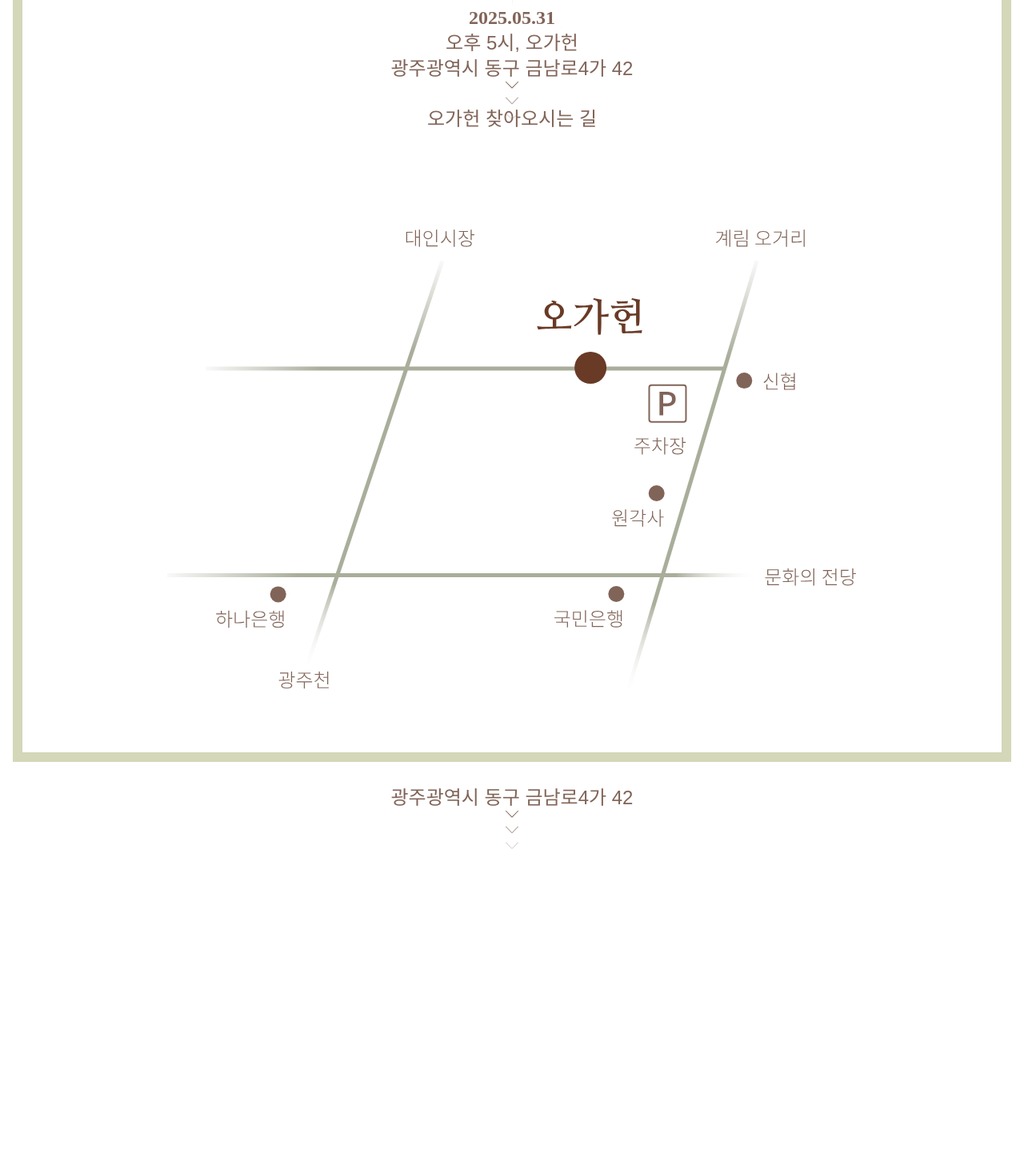
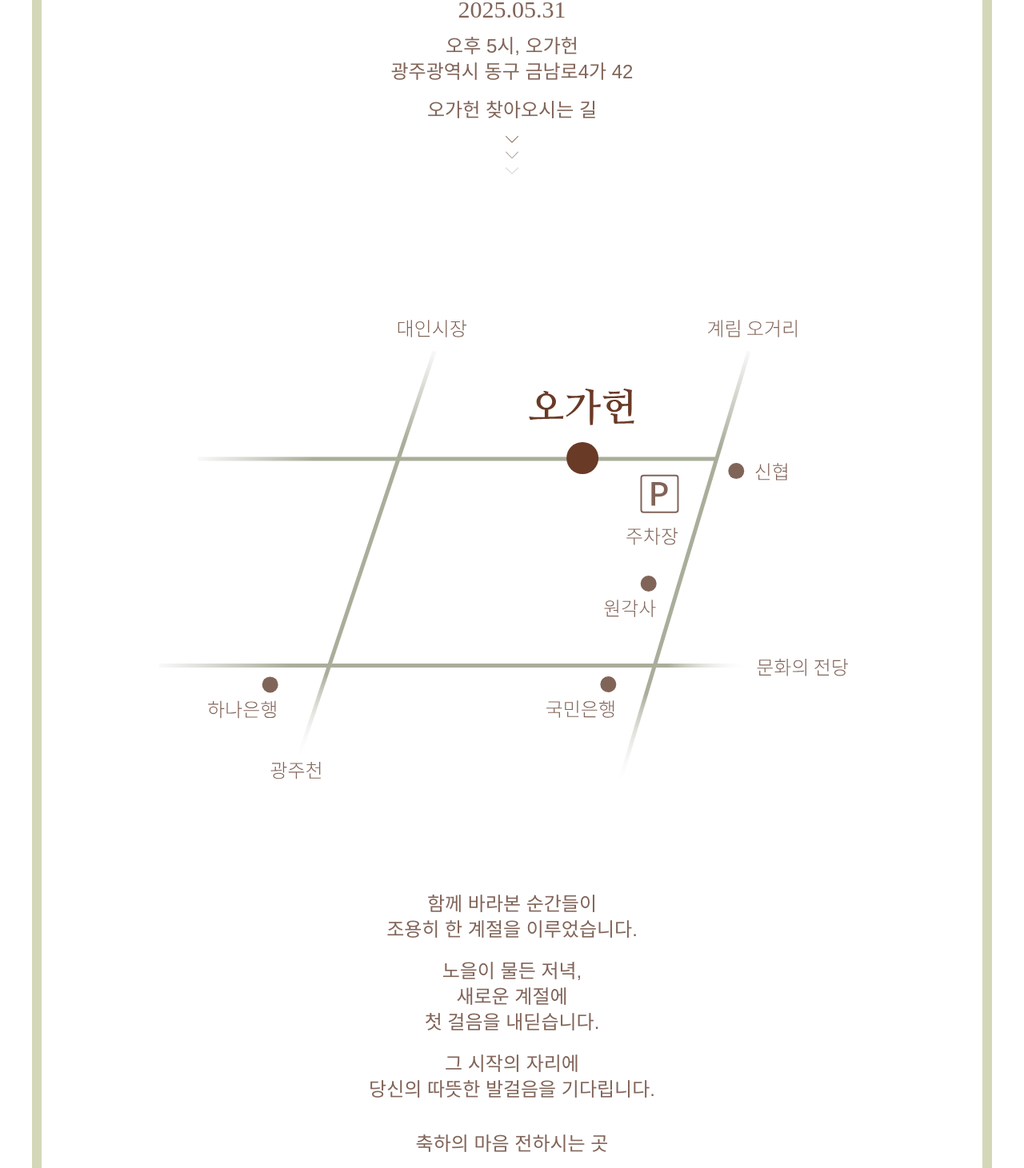
Before and after one commit to ryjn/wedding-inv, a React (Vite) app: page / in a window 1280 px wide. Shown: the part 783-2244 px from the top of the page at 80% size. Before the commit the page ends 1845 px from the top, so only its background shows below. Built offline with nearby package versions, Linux system fonts and the light colour scheme.

Commit message:
updated map page

```diff
--- a/src/App.jsx
+++ b/src/App.jsx
@@ -1,6 +1,7 @@
 import "./App.css";
 import { Home } from "./components/sections/Home";
 import { Map } from "./components/sections/Map";
+import { Contact } from "./components/sections/Contact";
 
 function App() {
   return (
--- a/src/components/sections/Contact.jsx
+++ b/src/components/sections/Contact.jsx
@@ -0,0 +1,11 @@
+import { RevealOnScroll } from "../RevealOnScroll";
+
+export const Contact = () => {
+  return (
+    <>
+      <RevealOnScroll>
+        <section id="contact"></section>
+      </RevealOnScroll>
+    </>
+  );
+};
--- a/src/components/sections/Home.jsx
+++ b/src/components/sections/Home.jsx
@@ -8,16 +8,16 @@ export const Home = () => {
     <RevealOnScroll>
       <section
         id="home"
-        className="h-screen py-10 flex flex-col items-center justify-between relative"
+        className="min-h-screen py-5 flex flex-col items-center justify-between relative"
       >
-        <h3 className="text-base md:text-2xl text-center">
+        <h3 className="text-base md:text-2xl text-center font-light">
           해가 길어지는 저녁,
           <br />
           저희의 시작을 함께해 주세요
         </h3>
-        <img src={TopLine} className="w-auto h-48 md:h-64" />
-        <div className="w-[90%] md:w-[60%] flex flex-row justify-between">
-          <div className="flex-1 flex-row text-left">
+        <img src={TopLine} className="w-auto h-auto" />
+        <div className="w-[90%] md:w-[70%] flex flex-row justify-between items-center">
+          <div className="flex-1 flex-row text-left space-y-3">
             <h3 className="text-sm md:text-base font-sansKR">신랑</h3>
             <h1 className="name text-3xl md:text-5xl font-nanum">김준</h1>
           </div>
@@ -26,25 +26,31 @@ export const Home = () => {
             <hr className="border-t border-[var(--color-accent)] w-10 md:w-15 mx-auto" />
             <h3 className="date text-2xl md:text-3xl ">31</h3>
           </div>
-          <div className="flex-1 flex-row text-right">
+          <div className="flex-1 flex-row text-right space-y-3">
             <h3 className="text-sm md:text-base font-sansKR">신부</h3>
             <h1 className="name text-3xl md:text-5xl font-nanum">정성윤</h1>
           </div>
         </div>
-        <img src={BottomLine} className="w-auto h-48 md:h-64" />
-        <div className="text-center">
-          <h2 className="event-title text-base md:text-2xl font-bold">
+        <img src={BottomLine} className="w-auto h-auto" />
+        <div className="text-center space-y-3">
+          <h2 className="text-xl md:text-3xl font-nanum font-medium">
             2025.05.31
           </h2>
-          <h3 className="text-base md:text-2xl">
-            오후 5시, 오가헌
-            <br />
-            광주광역시 동구 금남로4가 42
+          <div className="">
+            <h3 className="text-base md:text-2xl font-light">
+              오후 5시, 오가헌
+            </h3>
+            <h3 className="text-base md:text-2xl font-light">
+              광주광역시 동구 금남로4가 42
+            </h3>
+          </div>
+        </div>
+        <div className="flex flex-col">
+          <h3 className="py-4 text-base md:text-2xl text-center">
+            오가헌 찾아오시는 길
           </h3>
+          <img src={DownArrow} className="w-3 md:w-4 h-auto mx-auto" />
         </div>
-        <a href="#map">
-          <img src={DownArrow} className="w-4 h-auto cursor-pointer" />
-        </a>
       </section>
     </RevealOnScroll>
   );
--- a/src/components/sections/Map.jsx
+++ b/src/components/sections/Map.jsx
@@ -7,18 +7,35 @@ export const Map = () => {
     <RevealOnScroll>
       <section
         id="map"
-        className="h-screen p-10 flex flex-col items-center justify-between relative"
+        className="min-h-screen p-10 flex flex-col items-center justify-between relative gap-5"
       >
-        <h3 className="flex-1 text-base md:text-2xl text-center">
-          오가헌 찾아오시는 길
-        </h3>
-        <img src={MapImg} className="flex-1" />
-        <h3 className="flex-1 text-base md:text-2xl">
-          광주광역시 동구 금남로4가 42
-        </h3>
-        <a href="#contact">
-          <img src={DownArrow} className="flex-1 w-4 h-auto cursor-pointer" />
-        </a>
+        <div className="flex-1 w-full h-auto">
+          <img src={MapImg} className="" />
+        </div>
+        <div className="flex-1 space-y-5">
+          <p className="text-center text-base md:text-2xl font-light">
+            함께 바라본 순간들이
+            <br />
+            조용히 한 계절을 이루었습니다.
+          </p>
+          <p className="text-center text-base md:text-2xl font-light">
+            노을이 물든 저녁,
+            <br />
+            새로운 계절에
+            <br />첫 걸음을 내딛습니다.
+          </p>
+          <p className="text-center text-base md:text-2xl font-light">
+            그 시작의 자리에
+            <br />
+            당신의 따뜻한 발걸음을 기다립니다.
+          </p>
+        </div>
+        <div className="flex-1">
+          <h3 className="py-4 text-base md:text-2xl text-center">
+            축하의 마음 전하시는 곳
+          </h3>
+          <img src={DownArrow} className="w-3 md:w-4 h-auto mx-auto" />
+        </div>
       </section>
     </RevealOnScroll>
   );
--- a/src/index.css
+++ b/src/index.css
@@ -26,22 +26,17 @@ html {
   padding: 1rem;
 }
 body {
-  margin: 0;
+  width: 100%;
+  max-width: 1200px;
+  margin: 0 auto;
   padding: 1rem;
   border: 0.75rem solid var(--color-border);
-  font-family: var(--font-sans);
+  /*font-family: var(--font-sans);*/
   color: var(--color-secondary);
 }
 
-.wrapper {
-  max-width: 480px;
-  margin: 0 auto;
-  border: 0.75rem solid var(--color-border);
-  background-color: var(--color-bg);
-}
-
 .name {
-  font-family: var(--font-serif);
+  /*font-family: var(--font-serif);*/
 }
 
 .date {
```
Also changed, not shown: 1 other file (tests, documents, lock files or other folders).
